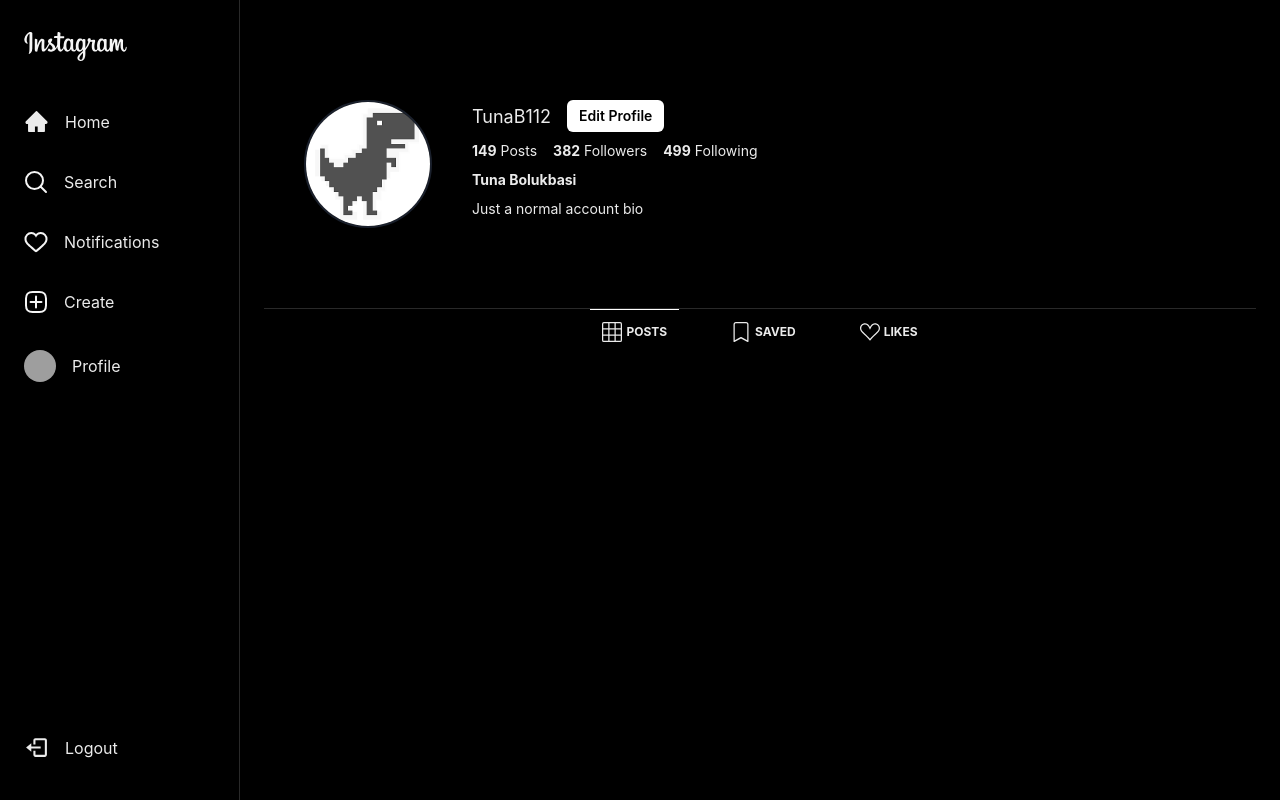
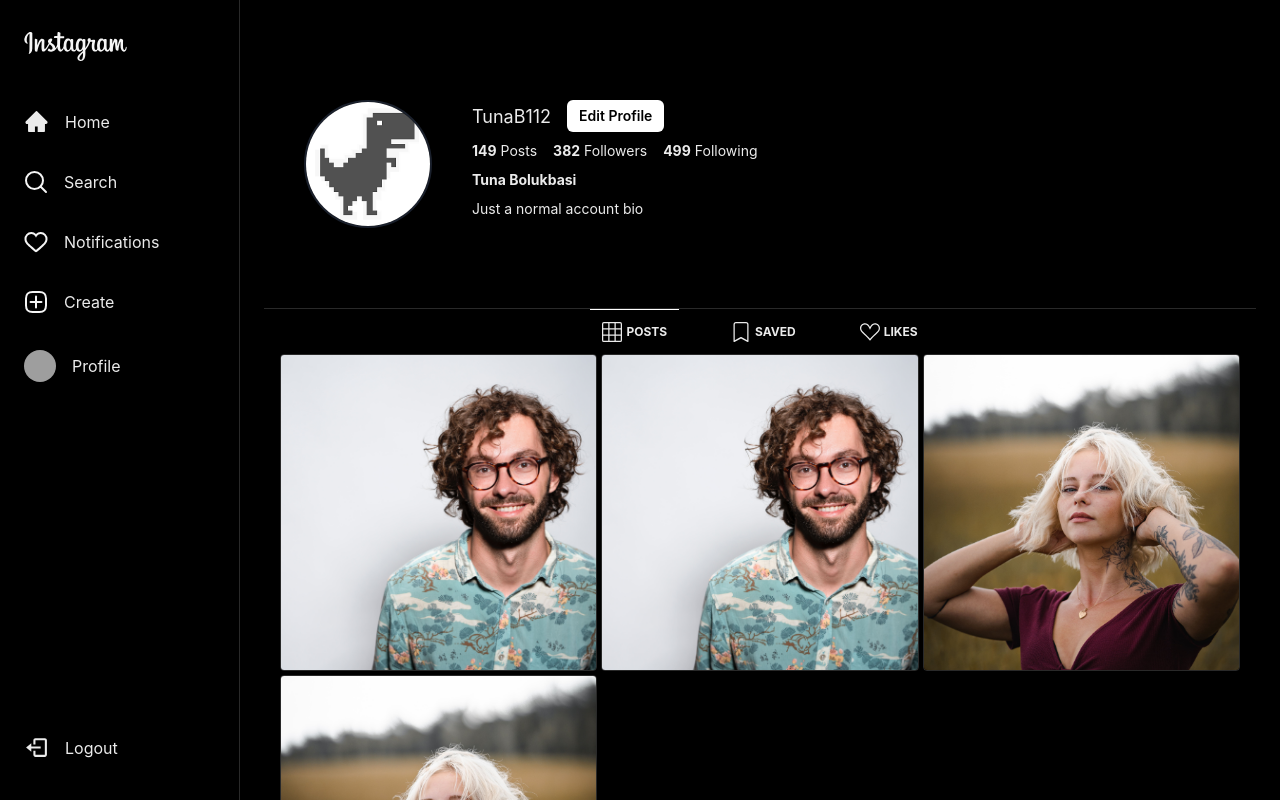
Before and after one commit to tuna-b/instagram-clone, a React (Vite) app: page /1 in a window 1280 px wide. Shown: the top 800 px of the page. Built offline with nearby package versions, Linux system fonts and the light colour scheme; grey boxes are pictures that could not be loaded.

Commit message:
fixed auth page clarifications

```diff
--- a/src/components/AuthForm/AuthForm.jsx
+++ b/src/components/AuthForm/AuthForm.jsx
@@ -70,7 +70,7 @@
             <Box flex={2} h={"1px"} bg={"gray.400"} />
           </Flex>
           <Flex gap={1}>
-            <Text>{isSignIn ? "Don't have" : "Have"} an account?</Text>
+            <Text>{!isSignIn ? "Don't have" : "Have"} an account?</Text>
             <Text
               cursor={"pointer"}
               onClick={() => setIsSignIn(!isSignIn)}
--- a/src/components/AuthForm/signinComponent.jsx
+++ b/src/components/AuthForm/signinComponent.jsx
@@ -70,7 +70,7 @@
 				isLoading={loading}
 				onClick={() => signup(inputs)}
 			>
-				Sign Up
+				Register
 			</Button>
 		</>
 	);
--- /dev/null
+++ b/src/components/ProfilePage/ProfilePost.jsx
@@ -0,0 +1,59 @@
+import { Flex, GridItem, Image, Text } from "@chakra-ui/react"
+import { AiFillHeart } from "react-icons/ai"
+import { FaComment } from "react-icons/fa"
+
+const ProfilePost = ({img}) => {
+  return (
+    <GridItem
+    cursor={'pointer'}
+    borderRadius={4}
+    overflow={'hidden'}
+    border={'1px solid'}
+    borderColor={'whiteAlpha.300'}
+    position={'relative'}
+    aspectRatio={1/1}
+    >
+        <Flex
+        opacity={0}
+        _hover={{opacity:1}}
+        position={'absolute'}
+        top={0}
+        left={0}
+        right={0}
+        bottom={0}
+        bg={'blackAlpha.700'}
+        transition={'all 0.3s ease'}
+        zIndex={1}
+        justifyContent={'center'}
+        >
+            <Flex
+            alignItems={'center'}
+            justifyContent={'center'}
+            gap={50}
+            >
+
+            <Flex>
+                <AiFillHeart size={20} />
+                <Text fontWeight={'bold'} ml={2}>
+                    2
+                </Text>
+            </Flex>
+
+            <Flex>
+                <FaComment size={20} />
+                <Text fontWeight={'bold'} ml={2}>
+                    7
+                </Text>
+            </Flex>
+            </Flex>
+
+        </Flex>
+
+        <Image src={img} alt="profile post" w={'100%'} h={'100%'} objectFit={'cover'}/>
+
+    </GridItem>
+
+)
+}
+
+export default ProfilePost
--- a/src/components/ProfilePage/ProfilePosts.jsx
+++ b/src/components/ProfilePage/ProfilePosts.jsx
@@ -1,5 +1,6 @@
 import { Box, Grid, Skeleton, VStack } from "@chakra-ui/react"
 import { useEffect, useState } from "react"
+import ProfilePost from "./ProfilePost";
 
 
 const ProfilePosts = () => {
@@ -31,6 +32,15 @@
         </VStack>
       ))}
 
+      {!isLoading && (
+        <>
+          <ProfilePost img='src/public/img2.png'/>
+          <ProfilePost img='src/public/img2.png'/>
+          <ProfilePost img='src/public/img3.png'/>
+          <ProfilePost img='src/public/img3.png'/>
+        </>
+      )}
+
     </Grid>
   )
 }
```
